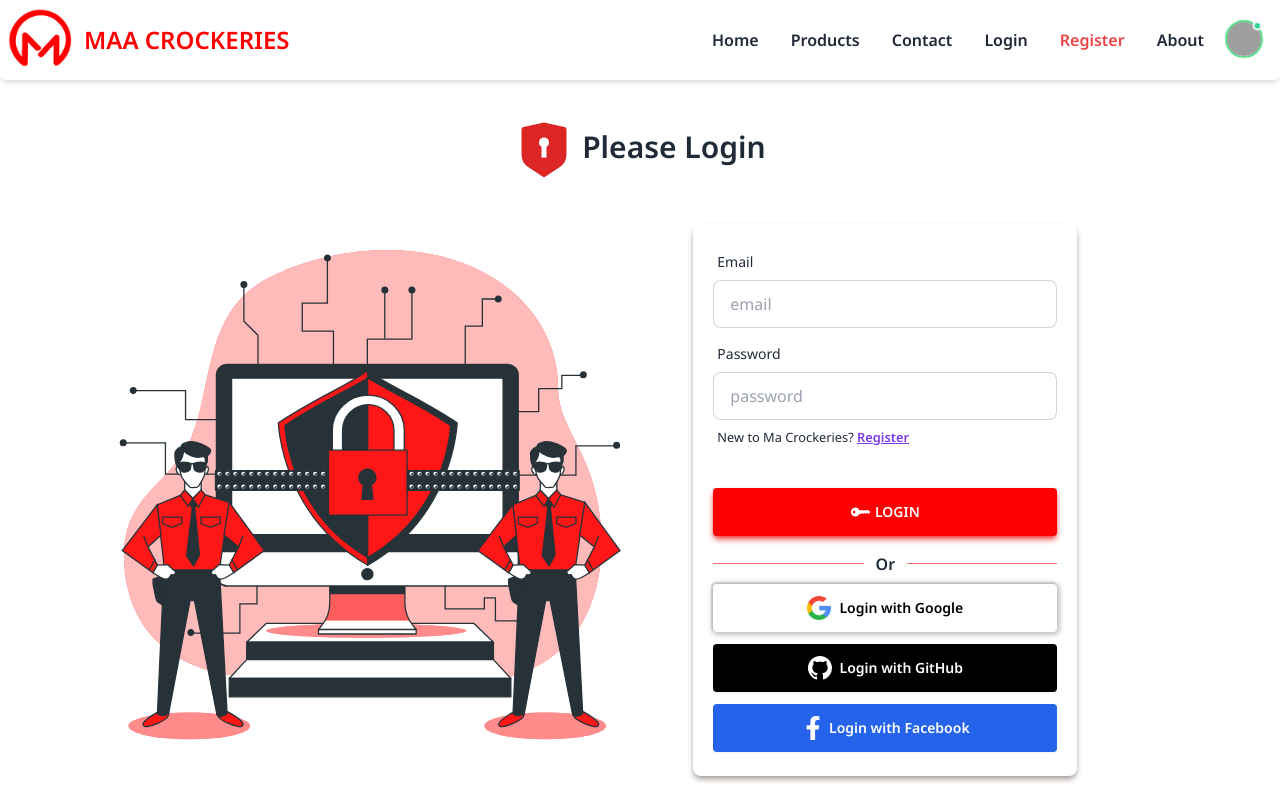
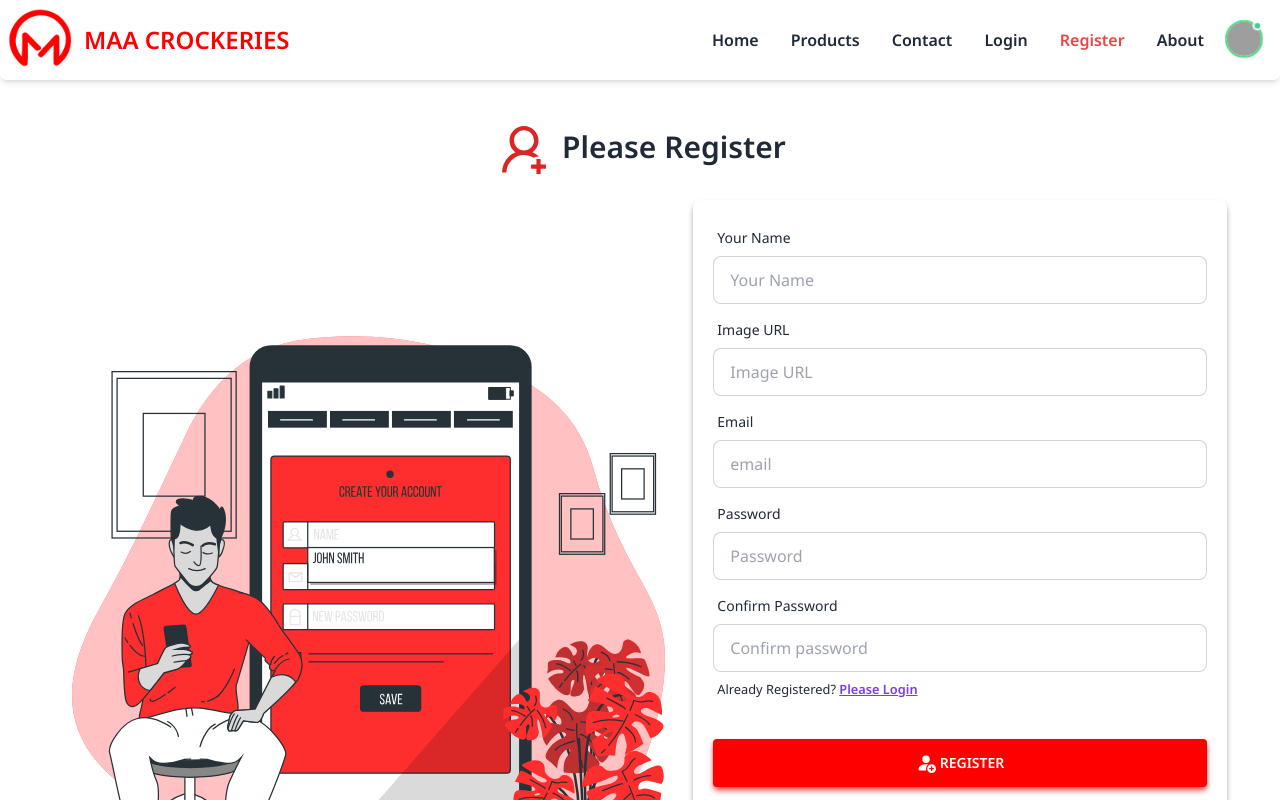
Before and after one commit to developer-shourav/MAA-CROCKERIES, a React (Vite) app: page /register in a window 1280 px wide. Shown: the top 800 px of the page. Built offline with nearby package versions, Linux system fonts and the light colour scheme; grey boxes are pictures that could not be loaded.

Commit message:
primary setup complete

```diff
--- a/src/pages/Login/Login.jsx
+++ b/src/pages/Login/Login.jsx
@@ -7,7 +7,7 @@ import { Link } from 'react-router-dom';
 import GoogleImg from '../../assets/icons/google.png';
 const Login = () => {
     return (
-        <div className='container mx-auto'>
+        <div className='container  mx-auto'>
              <div className="w-11/12 mx-auto">
       <h2 className="text-3xl font-bold text-center mt-10">
         {" "}
@@ -25,13 +25,13 @@ const Login = () => {
           <label className="label">
             <span className="label-text">Email</span>
           </label>
-          <input type="text" placeholder="email" className="input input-bordered" />
+          <input type="email" placeholder="email" className="input input-bordered" />
         </div>
         <div className="form-control">
           <label className="label">
             <span className="label-text">Password</span>
           </label>
-          <input type="text" placeholder="password" className="input input-bordered" />
+          <input type="password" placeholder="password" className="input input-bordered" />
           <label className="label">
             <small>New to Ma Crockeries? <Link to="/register" className='text-violet-600 font-bold underline'> Register</Link></small>
           </label>
--- a/src/pages/Register/Register.jsx
+++ b/src/pages/Register/Register.jsx
@@ -1,54 +1,76 @@
 import React from 'react';
-import { BsKeyFill, BsGithub } from "react-icons/bs";
+import { BsPersonFillAdd, BsGithub } from "react-icons/bs";
 import {FaFacebookF} from 'react-icons/fa';
-import LoginImg from "../../assets/svg/login.svg";
-import { RiShieldKeyholeFill } from "react-icons/ri";
+import RegisterImg from "../../assets/svg/register.svg";
+import { AiOutlineUserAdd } from "react-icons/ai";
 import { Link } from 'react-router-dom';
 import GoogleImg from '../../assets/icons/google.png';
 const Register = () => {
     return (
-        <div className='container mx-auto'>
+        <div className='container mx-auto '>
         <div className="w-11/12 mx-auto">
- <h2 className="text-3xl font-bold text-center mt-10">
+ <h2 className="text-3xl font-bold text-center mt-10 mb-5">
    {" "}
-   <RiShieldKeyholeFill className="text-red-600 text-5xl md:text-4xl lg:text-6xl inline" /> Please Login
+   <AiOutlineUserAdd className="text-red-600 text-5xl md:text-4xl lg:text-6xl inline" /> Please Register
  </h2>
  <div className="flex flex-col md:flex-row justify-between  items-center">
    <div className="md:w-full">
-     <img className="w-full" src={LoginImg} alt="" />
+     <img className="w-full" src={RegisterImg} alt="" />
    </div>
 
    <div className="md:w-10/12">
-   <div className="card flex-shrink-0 w-full rounded-lg max-w-sm shadow-stone-400 shadow-md  bg-base-100">
+   <div className="card flex-shrink-0 w-full rounded-lg  shadow-stone-400 shadow-md  bg-base-100">
  <div className="card-body p-5">
+   <div className="form-control">
+     <label className="label">
+       <span className="label-text">Your Name</span>
+     </label>
+     <input type="text" placeholder="Your Name" className="input input-bordered" required />
+   </div>
+
+   <div className="form-control">
+     <label className="label">
+       <span className="label-text">Image URL</span>
+     </label>
+     <input type="text" placeholder="Image URL" className="input input-bordered" required />
+   </div>
+
    <div className="form-control">
      <label className="label">
        <span className="label-text">Email</span>
      </label>
-     <input type="text" placeholder="email" className="input input-bordered" />
+     <input type="email" placeholder="email" className="input input-bordered" required />
    </div>
+
    <div className="form-control">
      <label className="label">
        <span className="label-text">Password</span>
      </label>
-     <input type="text" placeholder="password" className="input input-bordered" />
+     <input type="password" placeholder="Password" className="input input-bordered" required />
+   </div>
+
+   <div className="form-control">
      <label className="label">
-       <small>New to Ma Crockeries? <Link to="/register" className='text-violet-600 font-bold underline'> Register</Link></small>
+       <span className="label-text">Confirm Password</span>
+     </label>
+     <input type="password" placeholder="Confirm password" className="input input-bordered" required />
+     <label className="label">
+       <small>Already Registered? <Link to="/login" className='text-violet-600 font-bold underline'> Please Login</Link></small>
      </label>
    </div>
    <div className="form-control mt-6">
      <button  style={{ background: "red" }}
-         className="btn rounded border-0 shadow-red-500 shadow-md"> <BsKeyFill className='me-1 text-xl'/> Login </button>
+         className="btn rounded border-0 shadow-red-500 shadow-md"> <BsPersonFillAdd className='me-1 text-xl'/> Register </button>
    </div>
    <div className='flex justify-center items-center mt-2'>
      <hr className='inline-block w-full border-1 border-red-400' /> <span className='mx-3 font-bold'> Or </span> <hr className='inline-block border-1 w-full border-red-400' />
    </div>
 
-   <button className='btn normal-case bg-white mb-1   text-black rounded hover:bg-slate-200 google-btn-shadow border-0'> <img className='w-6 me-2' src={GoogleImg} alt="" /> Login with Google</button>
+   <button className='btn normal-case bg-white mb-1   text-black rounded hover:bg-slate-200 google-btn-shadow border-0'> <img className='w-6 me-2' src={GoogleImg} alt="" /> Register with Google</button>
 
-   <button className='btn normal-case text-white mb-1   bg-black rounded  shadow-sm border-0'> <BsGithub className=' text-2xl me-2'  /> Login with GitHub</button>
+   <button className='btn normal-case text-white mb-1   bg-black rounded  shadow-sm border-0'> <BsGithub className=' text-2xl me-2'  /> Register with GitHub</button>
 
-   <button className='btn normal-case bg-blue-600 mb-1  text-white rounded hover:bg-blue-500  shadow-sm border-0'> <FaFacebookF className=' text-2xl me-1'  /> Login with Facebook</button>
+   <button className='btn normal-case bg-blue-600 mb-1  text-white rounded hover:bg-blue-500  shadow-sm border-0'> <FaFacebookF className=' text-2xl me-1'  /> Register with Facebook</button>
 
  </div>
 </div>
```
